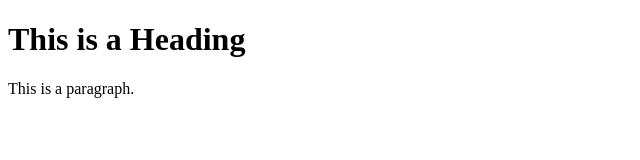
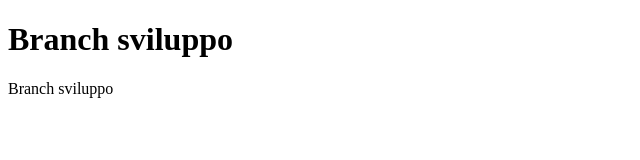
Before and after one commit to prof-luiginacaruso/pizzeriaWeb, a plain HTML site: page index.html in a window 1280 px wide. Shown: the whole page, without its empty margins (0-640 px from the left). Drawn offline with Linux system fonts and the light colour scheme.

Commit message:
modificato title di index

```diff
--- a/index.html
+++ b/index.html
@@ -5,8 +5,8 @@
 </head>
 <body>
 
-<h1>This is a Heading</h1>
-<p>This is a paragraph.</p>
+<h1>Branch sviluppo</h1>
+<p>Branch sviluppo<p>
 
 </body>
 </html>
```
